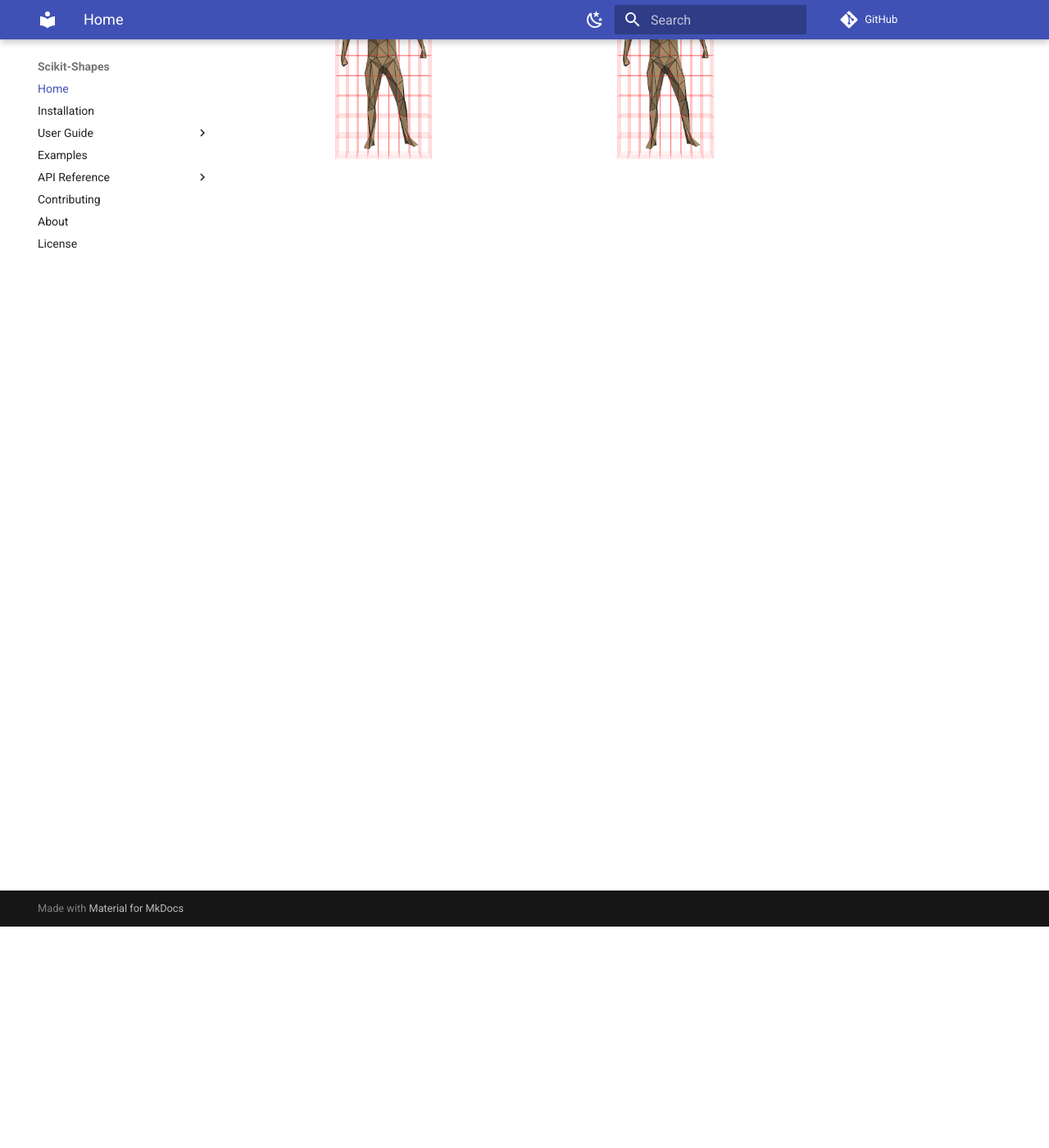
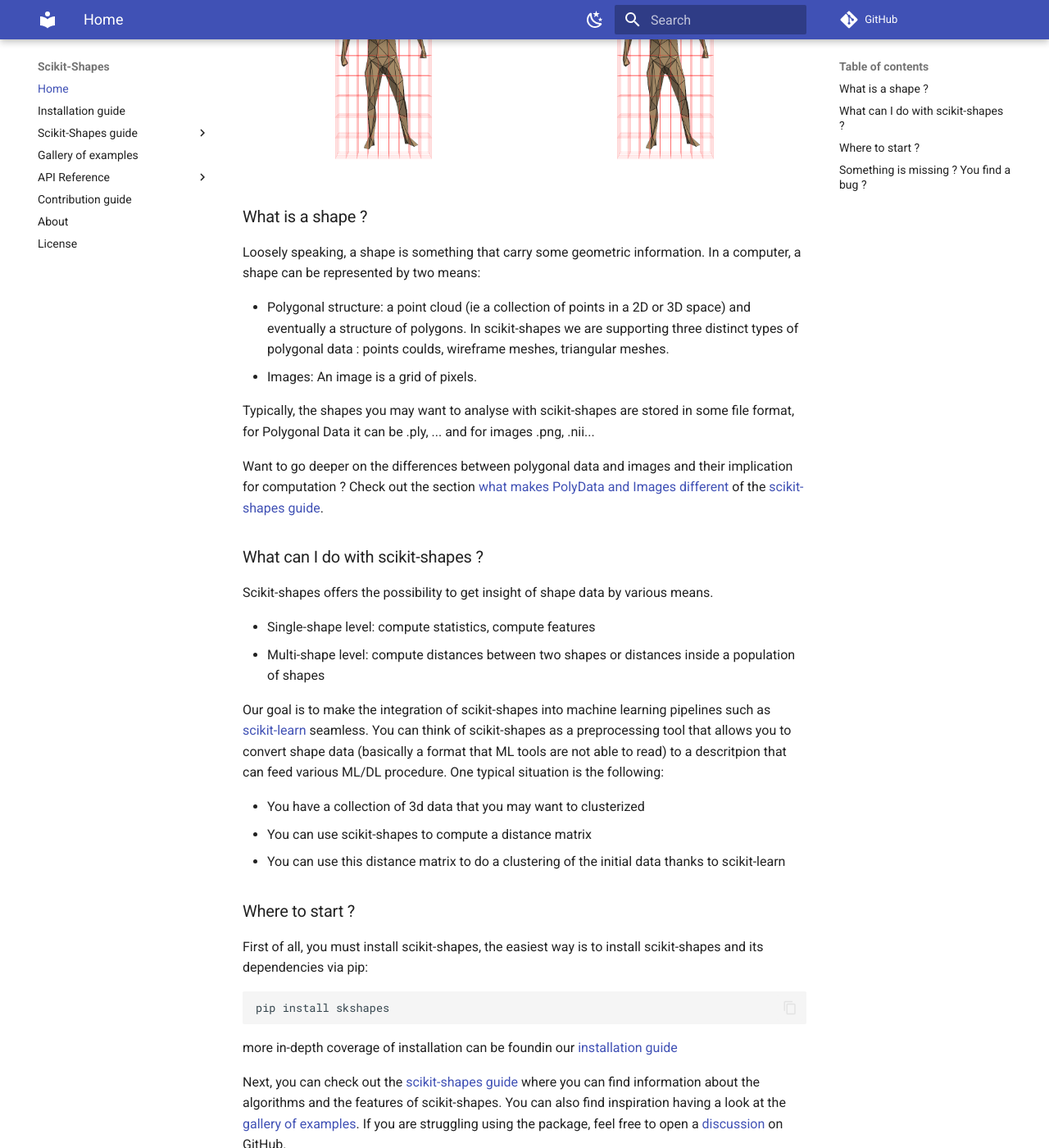
Before and after one commit to scikit-shapes/scikit-shapes, an MkDocs documentation site: the page built from docs/index.md, in a window 1280 px wide and 1400 px high, scrolled down 270 px. Shown: the whole window at 82% size. Built offline with MkDocs 1.6.1 and Material for MkDocs 9.7.7, drawn with Linux system fonts in a browser that asks for light colours; comment, search, counter and statistics services are not loaded; some of the changed text lies outside the part shown.

Commit message:
[wip] reorganize docs

````diff
--- a/docs/index.md
+++ b/docs/index.md
@@ -3,3 +3,41 @@
 Scikit-shapes is a python library for shape analysis.
 
 ![](animation.gif)
+
+### What is a shape ?
+
+Loosely speaking, a shape is something that carry some geometric information. In a computer, a shape can be represented by two means:
+
+- Polygonal structure: a point cloud (ie a collection of points in a 2D or 3D space) and eventually a structure of polygons. In scikit-shapes we are supporting three distinct types of polygonal data : points coulds, wireframe meshes, triangular meshes.
+- Images: An image is a grid of pixels.
+
+Typically, the shapes you may want to analyse with scikit-shapes are stored in some file format, for Polygonal Data it can be .ply, ... and for images .png, .nii...
+
+Want to go deeper on the differences between polygonal data and images and their implication for computation ? Check out the section [what makes PolyData and Images different]() of the [scikit-shapes guide]().
+
+### What can I do with scikit-shapes ?
+
+Scikit-shapes offers the possibility to get insight of shape data by various means.
+
+- Single-shape level: compute statistics, compute features
+- Multi-shape level: compute distances between two shapes or distances inside a population of shapes
+
+Our goal is to make the integration of scikit-shapes into machine learning pipelines such as [scikit-learn](https://scikit-learn.org/stable/) seamless. You can think of scikit-shapes as a preprocessing tool that allows you to convert shape data (basically a format that ML tools are not able to read) to a descritpion that can feed various ML/DL procedure. One typical situation is the following:
+
+- You have a collection of 3d data that you may want to clusterized
+- You can use scikit-shapes to compute a distance matrix
+- You can use this distance matrix to do a clustering of the initial data thanks to scikit-learn
+
+### Where to start ?
+
+First of all, you must install scikit-shapes, the easiest way is to install scikit-shapes and its dependencies via pip:
+```bash
+pip install skshapes
+```
+more in-depth coverage of installation can be foundin our [installation guide](installation.md)
+
+Next, you can check out the [scikit-shapes guide]() where you can find information about the algorithms and the features of scikit-shapes. You can also find inspiration having a look at the [gallery of examples](). If you are struggling using the package, feel free to open a [discussion]() on GitHub.
+
+### Something is missing ? You find a bug ?
+
+At the time you are reading these lines, scikit-shapes in under active development. We are open to contribution from the community. If you want to contribute, with a new feature, a bug spotting, or with any feedback, we will greatly appreciate your help. Have a look at our [contribution guide]() and reach us on [Github]()
--- a/mkdocs.yml
+++ b/mkdocs.yml
@@ -26,20 +26,24 @@ theme:
 
 nav:
   - Home: index.md
-  - Installation: installation.md
-  - User Guide:
-    - Data Structures:
-      - PolyData: user_guide/data_structures/polydata.md
-      - Images: user_guide/data_structures/images.md
-      - MultiScale: user_guide/data_structures/multiscale.md
-    - Registration:
-      - Registration: user_guide/registration/registration.md
-      - Loss functions: user_guide/registration/loss.md
-      - Deformation models: user_guide/registration/deformations.md
-  - Examples: generated/gallery
+  - Installation guide: installation.md
+  - Scikit-Shapes guide: user_guide/
+    # - Data:
+    #   - PolyData: user_guide/data_structures/polydata.md
+    #   - Images: user_guide/data_structures/images.md
+    #   - What makes PolyData ans Images different: user_guide/data_structures/differences.md
+    # - Single Shape analysis:
+    #   - MultiScaling: user_guide/single_shape/multiscale.md
+    #   - Features:
+    #     - Curvature: user_guide/single_shape/features/curvature.md
+    # - Registration:
+    #   - Registration: user_guide/registration/registration.md
+    #   - Loss functions: user_guide/registration/loss.md
+    #   - Deformation models: user_guide/registration/deformations.md
+  - Gallery of examples: generated/gallery
   - API Reference:
     - skshapes: reference/
-  - Contributing: contributing.md
+  - Contribution guide: contributing.md
   - About: about.md
   - License: license.md
 
````
Also changed, not shown: docs/user_guide/1_data_structures/index.md (added, +1 -0 lines), docs/user_guide/data_structures/multishape.md (deleted, +0 -3 lines), docs/user_guide/index.md (added, +3 -0 lines), docs/user_guide/1_data_structures/a)_images.md (renamed from docs/user_guide/data_structures/images.md), docs/user_guide/1_data_structures/b)_polydata.md (renamed from docs/user_guide/data_structures/polydata.md), docs/user_guide/2_single_shape/a_multiscale.md (renamed from docs/user_guide/data_structures/multiscale.md), docs/user_guide/2_single_shape/b_features/curvature.md (added), docs/user_guide/2_single_shape/index.md (added), docs/user_guide/3_multiple_shapes/a_registration/deformations.md (renamed from docs/user_guide/registration/deformations.md), docs/user_guide/3_multiple_shapes/a_registration/loss.md (renamed from docs/user_guide/registration/loss.md), docs/user_guide/3_multiple_shapes/a_registration/registration.md (renamed from docs/user_guide/registration/registration.md), docs/user_guide/3_multiple_shapes/index.md (added).
